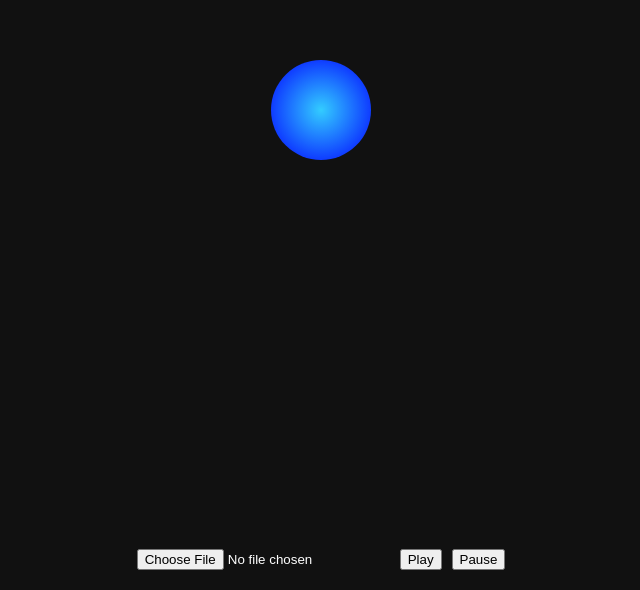
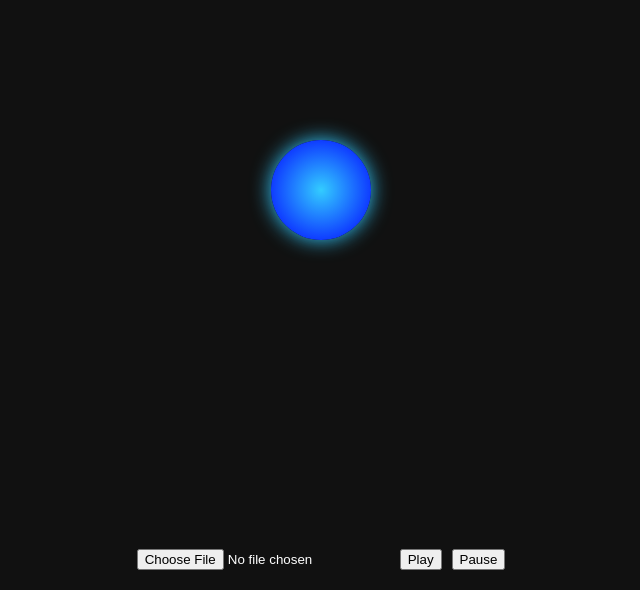
Before and after one commit to domhatesbugs/orbAudio, a plain HTML site: page index.html in a window 1280 px wide. Shown: the part 210-800 px from the top of the page, without its empty margins (319-959 px from the left). Drawn offline with Linux system fonts and the light colour scheme.

Commit message:
Update style.css

```diff
--- a/style.css
+++ b/style.css
@@ -16,11 +16,19 @@ body {
   border-radius: 50%;
   background: radial-gradient(circle, #3cf, #00f);
   position: absolute;
-  top: 40%;
   left: 50%;
+  top: 50%;
   transform: translate(-50%, -50%);
   cursor: grab;
+  box-shadow: 0 0 20px #3cf;
+  transition: box-shadow 0.2s;
 }
+
+#orb:active {
+  cursor: grabbing;
+  box-shadow: 0 0 30px #0ff;
+}
+
 
 #controls {
   position: absolute;
```
